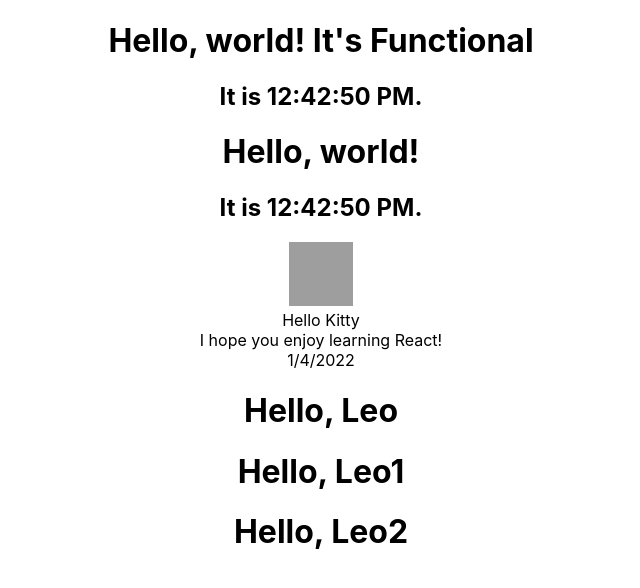
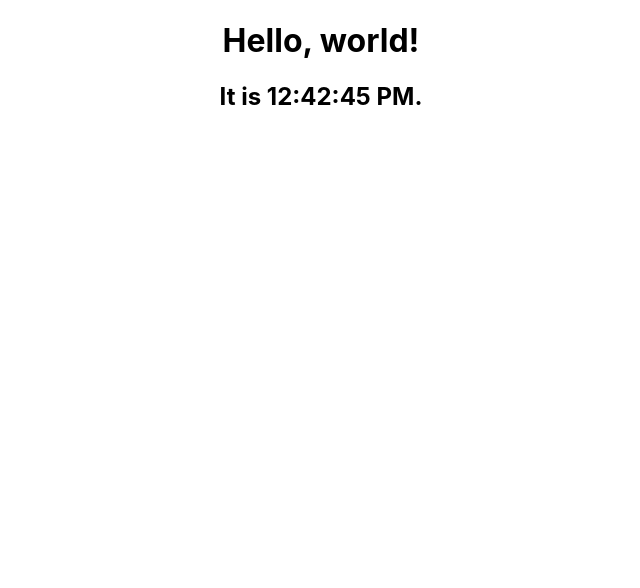
Before and after one commit to LeeSeokbong/2022-working-out, a React (Create React App) app in the folder lecture/my-app/: page / in a window 1280 px wide. Shown: the top 588 px of the page, without its empty margins (319-959 px from the left). Built offline with nearby package versions, Linux system fonts and the light colour scheme; grey boxes are pictures that could not be loaded.

Commit message:
패캠 강의 Part1_2_06

```diff
--- a/lecture/my-app/src/App.js
+++ b/lecture/my-app/src/App.js
@@ -4,14 +4,16 @@
 import Composition from './Part1_2_04/Composition';
 import ClassComponent from './Part1_2_05/ClassComponent';
 import FunctionalComponent from './Part1_2_05/FunctionalComponent';
+import ClassComponent2 from './Part1_2_06/ClassComponent';
 
 function App() {
   return (
     <div className="App">
-      <FunctionalComponent/>
-      <ClassComponent/>
-      <Extraction/>
-      <Composition/>
+      {/* <FunctionalComponent/> */}
+      {/* <ClassComponent/> */}
+      {/* <Extraction/> */}
+      {/* <Composition/> */}
+      <ClassComponent2/>
     </div>
   );
 }
--- /dev/null
+++ b/lecture/my-app/src/Part1_2_06/ClassComponent.jsx
@@ -0,0 +1,45 @@
+import React, { Component } from 'react';
+
+class ClassComponent extends Component {
+    constructor(props) {
+        super(props);
+        console.log("constructor");
+        this.state = { date: new Date()};
+        // this.handleClick = this.handleClick.bind(this)
+    }
+
+    componentDidMount() {
+        console.log("componentDidMount");
+        this.timerID = setInterval(() => this.tick(), 10000);
+    }
+
+    componentDidUpdate() {
+        console.log("componentDidUpdate");
+    }
+
+    componentWillUnmount() {
+        console.log("componentWillUnmount");
+        clearInterval(this.timerID)
+    }
+
+    tick() {
+        // console.log("tick");
+        this.setState({date: new Date()})
+    }
+
+    handleClick = () => {
+        alert(this.state.date)
+    }
+
+    render() {
+        console.log("render");
+        return (
+            <div>
+                <h1 onClick={this.handleClick}>Hello, world!</h1>
+                <h2>It is {this.state.date.toLocaleTimeString()}.</h2>
+            </div>
+        );
+    }
+}
+
+export default ClassComponent;
```
